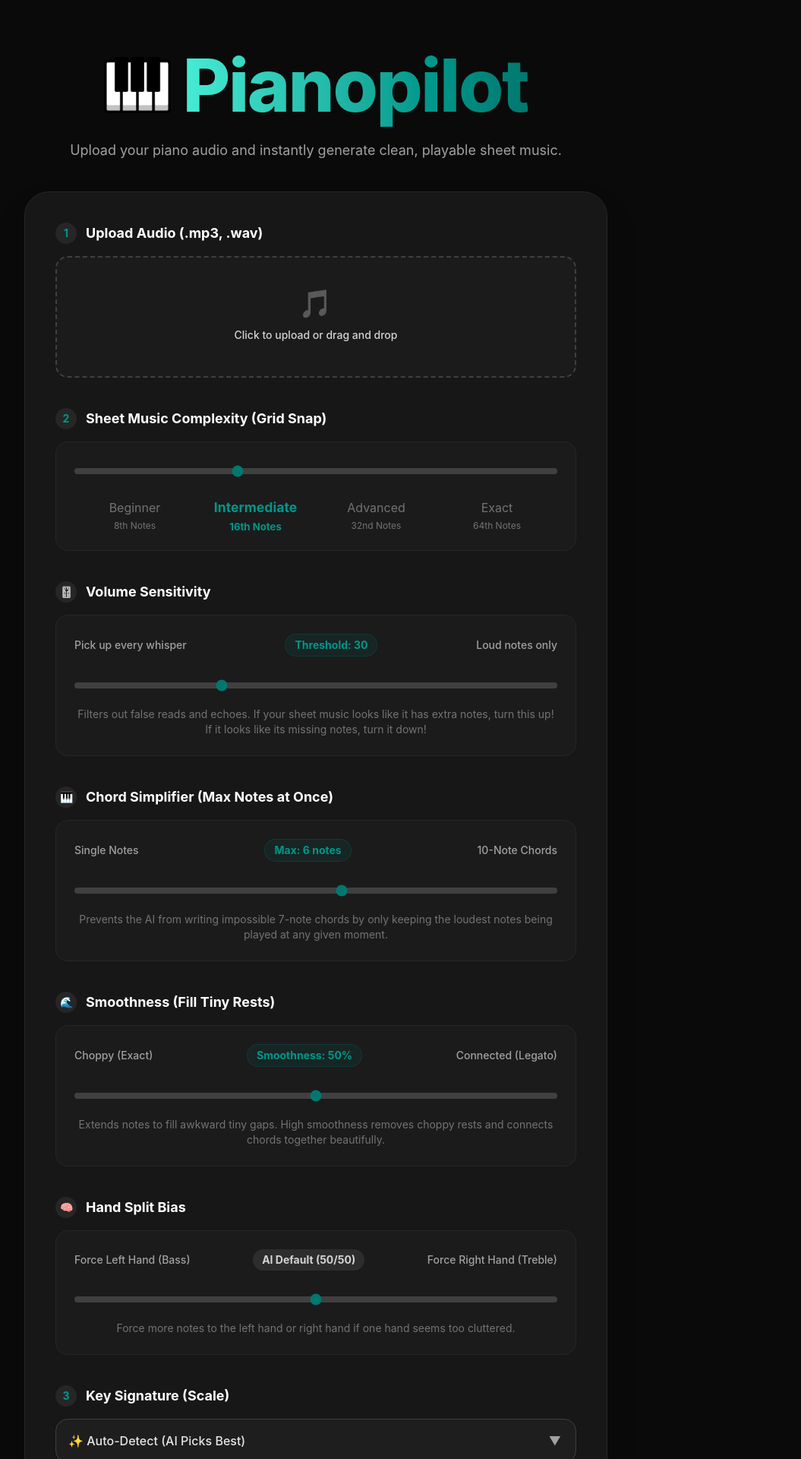
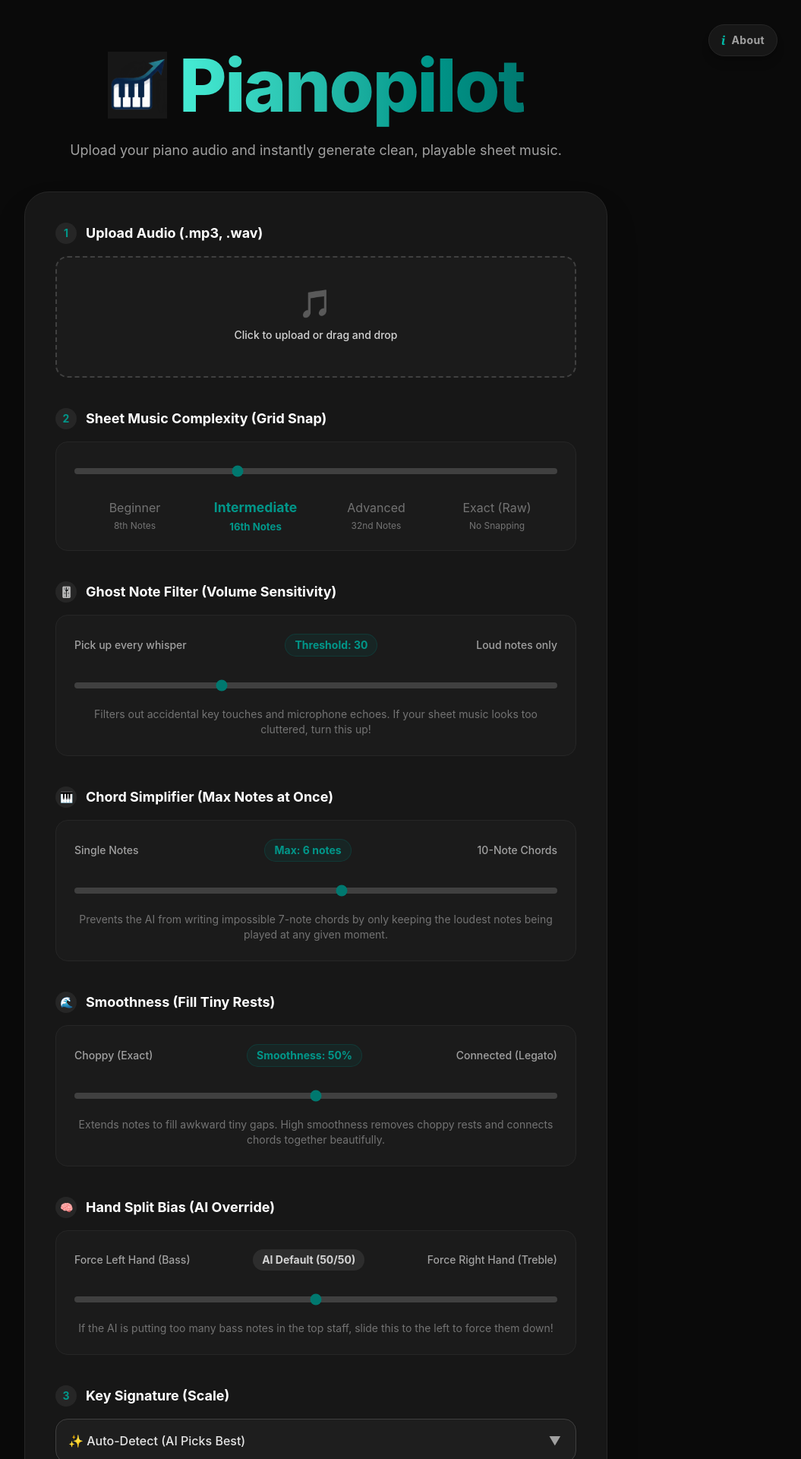
Before and after one commit to sean-yee/piano-transcriber, a React (Vite) app in the folder frontend/: page / in a window 1280 px wide. Shown: the top 1920 px of the page at 76% size, without its empty margins (224-1279 px from the left). Built offline with nearby package versions, Linux system fonts and the light colour scheme.

Commit message:
Added info model

```diff
--- a/frontend/src/App.jsx
+++ b/frontend/src/App.jsx
@@ -2,9 +2,10 @@
 import React, { useState, useEffect, useRef } from 'react';
 // Import the custom component that actually handles drawing the sheet music and playing audio
 import SheetMusic from './SheetMusic.jsx';
+// Import our new Info Modal!
+import InfoModal from './InfoModal.jsx';
 
 // --- MAIN APP COMPONENT ---
-// This is the "Command Center". It holds all the user's settings and talks to the Python backend.
 export default function App() {
 
   // --- STATE MANAGEMENT (THE SLIDERS & KNOBS) ---
@@ -20,6 +21,9 @@
   const [isLoading, setIsLoading] = useState(false);
   const [xmlData, setXmlData] = useState(null);
   const [error, setError] = useState(null);
+
+  // --- NEW: MODAL STATE ---
+  const [isInfoOpen, setIsInfoOpen] = useState(false);
 
   // --- EVENT HANDLERS ---
   const handleFileChange = (e) => {
@@ -88,22 +92,30 @@
 
   // --- COMPONENT UI (JSX) ---
   return (
-    // Put the padding (p-6 md:p-12) back on the main wrapper so everything is contained
-    <div className="min-h-screen bg-neutral-950 text-neutral-200 p-6 md:p-12 font-sans selection:bg-teal-700 selection:text-neutral-900 print:bg-white print:text-black print:p-0">
+    <div className="relative min-h-screen bg-neutral-950 text-neutral-200 p-6 md:p-12 font-sans selection:bg-teal-700 selection:text-neutral-900 print:bg-white print:text-black print:p-0">
+
+      {/* INFO BUTTON (Top Right) */}
+      <div className="absolute top-6 right-6 md:top-8 md:right-8 print:hidden">
+        <button
+          onClick={() => setIsInfoOpen(true)}
+          className="flex items-center gap-2 px-4 py-2 bg-neutral-900 border border-neutral-800 rounded-full text-neutral-400 hover:text-white hover:border-neutral-600 transition-all shadow-lg"
+        >
+          <span className="font-bold font-serif italic text-teal-500">i</span>
+          <span className="text-sm font-bold tracking-wide">About</span>
+        </button>
+      </div>
 
       <div className="max-w-3xl mx-auto space-y-10 print:hidden">
 
         {/* --- HEADER SECTION --- */}
         <div className="text-center space-y-4 pt-4">
           <h1 className="text-6xl md:text-8xl font-extrabold tracking-tight flex items-center justify-center gap-4">
-
             {/* The new logo replacing the piano emoji */}
             <img
-              src="/piano.png"
+              src="/logo.png"
               alt="Pianopilot Logo"
               className="h-16 md:h-24 w-auto object-contain pb-2"
             />
-
             {/* The teal gradient text, massively sized up */}
             <span className="text-transparent bg-clip-text bg-gradient-to-r from-teal-300 to-teal-700 pb-2">
               Pianopilot
@@ -168,8 +180,8 @@
                   <span className="text-xs mt-1">32nd Notes</span>
                 </div>
                 <div className={`flex flex-col w-1/4 ${complexity === 4 ? 'text-red-400 font-bold scale-110 transition-all' : 'text-neutral-500'}`}>
-                  <span>Exact</span>
-                  <span className="text-xs mt-1">64th Notes</span>
+                  <span>Exact (Raw)</span>
+                  <span className="text-xs mt-1">No Snapping</span>
                 </div>
               </div>
             </div>
@@ -179,7 +191,7 @@
           <div className="space-y-4">
             <label className="flex items-center gap-3 text-lg font-bold text-white">
               <span className="flex items-center justify-center w-7 h-7 rounded-full bg-neutral-800 text-teal-600 text-sm">🎚️</span>
-              Volume Sensitivity
+              Ghost Note Filter (Volume Sensitivity)
             </label>
 
             <div className="bg-neutral-800/30 border border-neutral-800 p-6 rounded-2xl space-y-6">
@@ -201,7 +213,7 @@
               />
 
               <p className="text-sm text-neutral-500 text-center">
-                Filters out false reads and echoes. If your sheet music looks like it has extra notes, turn this up! If it looks like its missing notes, turn it down!
+                Filters out accidental key touches and microphone echoes. If your sheet music looks too cluttered, turn this up!
               </p>
             </div>
           </div>
@@ -272,7 +284,7 @@
           <div className="space-y-4">
             <label className="flex items-center gap-3 text-lg font-bold text-white">
               <span className="flex items-center justify-center w-7 h-7 rounded-full bg-neutral-800 text-teal-600 text-sm">🧠</span>
-              Hand Split Bias
+              Hand Split Bias (AI Override)
             </label>
 
             <div className="bg-neutral-800/30 border border-neutral-800 p-6 rounded-2xl space-y-6">
@@ -294,7 +306,7 @@
               />
 
               <p className="text-sm text-neutral-500 text-center">
-                Force more notes to the left hand or right hand if one hand seems too cluttered.
+                If the AI is putting too many bass notes in the top staff, slide this to the left to force them down!
               </p>
             </div>
           </div>
@@ -347,7 +359,7 @@
               className={`w-full md:w-auto px-10 py-4 rounded-2xl text-neutral-900 font-extrabold text-lg shadow-lg transition-all duration-300 ${
                 isLoading || !file
                   ? 'bg-neutral-800 text-neutral-500 cursor-not-allowed border border-neutral-700 shadow-none'
-                  : 'bg-gradient-to-r from-teal-500 to-teal-700 hover:from-teal-400 hover:to-teal-600 hover:shadow-teal-700/25 transform hover:-translate-y-1'
+                  : 'bg-gradient-to-r from-teal-600 to-yellow-500 hover:from-teal-400 hover:to-yellow-400 hover:shadow-teal-700/25 transform hover:-translate-y-1'
               }`}
             >
               {isLoading ? (
@@ -372,6 +384,11 @@
         </div>
       )}
 
+      {/* RENDER THE MODAL IF THE STATE IS TRUE */}
+      {isInfoOpen && (
+        <InfoModal onClose={() => setIsInfoOpen(false)} />
+      )}
+
     </div>
   );
 }
--- /dev/null
+++ b/frontend/src/InfoModel.jsx
@@ -0,0 +1,87 @@
+import React from 'react';
+
+export default function InfoModal({ onClose }) {
+  return (
+    // Backdrop (darkens the rest of the screen)
+    <div className="fixed inset-0 z-50 flex items-center justify-center p-4 bg-neutral-950/80 backdrop-blur-sm animate-in fade-in duration-200">
+
+      {/* Modal Container */}
+      <div className="bg-neutral-900 border border-neutral-700 rounded-3xl shadow-2xl w-full max-w-2xl max-h-[90vh] overflow-y-auto custom-scrollbar">
+
+        {/* Header */}
+        <div className="sticky top-0 bg-neutral-900/95 backdrop-blur-md border-b border-neutral-800 px-8 py-5 flex items-center justify-between z-10">
+          <h2 className="text-2xl font-extrabold text-transparent bg-clip-text bg-gradient-to-r from-teal-400 to-teal-600">
+            About Pianopilot
+          </h2>
+          <button
+            onClick={onClose}
+            className="text-neutral-400 hover:text-white transition-colors"
+          >
+            <svg className="w-8 h-8" fill="none" viewBox="0 0 24 24" stroke="currentColor">
+              <path strokeLinecap="round" strokeLinejoin="round" strokeWidth={2} d="M6 18L18 6M6 6l12 12" />
+            </svg>
+          </button>
+        </div>
+
+        {/* Content */}
+        <div className="p-8 space-y-8 text-neutral-300">
+
+          <section className="space-y-3">
+            <h3 className="text-xl font-bold text-white flex items-center gap-2">
+              <span>🚀</span> What is this?
+            </h3>
+            <p className="leading-relaxed">
+              Pianopilot is an AI-powered transcription tool built to bridge the gap between playing by ear and reading sheet music. It uses machine learning to listen to raw piano audio, detect the pitches and rhythms, and automatically generate playable, exportable sheet music.
+            </p>
+          </section>
+
+          <section className="space-y-3">
+            <h3 className="text-xl font-bold text-white flex items-center gap-2">
+              <span>📖</span> How to get the best results
+            </h3>
+            <ul className="list-disc pl-5 space-y-2 leading-relaxed text-neutral-400">
+              <li><strong className="text-neutral-200">Keep it clean:</strong> The AI works best with solo piano. Background noise, vocals, or heavy drums will confuse the model.</li>
+              <li><strong className="text-neutral-200">Watch the pedal:</strong> Heavy sustain pedal blends notes together, making it harder for the AI to tell when a note stops and starts.</li>
+              <li><strong className="text-neutral-200">Use the sliders:</strong> If your sheet music looks like a messy wall of black ink, turn up the <strong>Ghost Note Filter</strong> and lower the <strong>Polyphony Limit</strong>!</li>
+            </ul>
+          </section>
+
+          <section className="space-y-3">
+            <h3 className="text-xl font-bold text-white flex items-center gap-2">
+              <span>⚠️</span> Current Limitations
+            </h3>
+            <p className="leading-relaxed">
+              Audio-to-MIDI transcription is incredibly difficult. Right now, the AI might struggle with highly complex classical runs, extreme tempos, or swing rhythms (since it snaps notes to a strict grid). It also occasionally guesses the wrong hand placement for middle-C notes.
+            </p>
+          </section>
+
+          <section className="space-y-3">
+            <h3 className="text-xl font-bold text-white flex items-center gap-2">
+              <span>✨</span> The Roadmap
+            </h3>
+            <p className="leading-relaxed">
+              This is just version 1.0! Future updates will include:
+            </p>
+            <ul className="list-disc pl-5 space-y-1 text-neutral-400">
+              <li>Advanced rhythm detection for swing and rubato playing.</li>
+              <li>Support for MP4 video uploads.</li>
+              <li>Cloud accounts to save your transcription history.</li>
+              <li>Better AI separation of left-hand vs. right-hand logic.</li>
+            </ul>
+          </section>
+        </div>
+
+        {/* Footer */}
+        <div className="border-t border-neutral-800 p-6 flex justify-end">
+          <button
+            onClick={onClose}
+            className="px-8 py-3 bg-neutral-800 hover:bg-neutral-700 text-white font-bold rounded-xl transition-colors"
+          >
+            Got it!
+          </button>
+        </div>
+
+      </div>
+    </div>
+  );
+}
```
